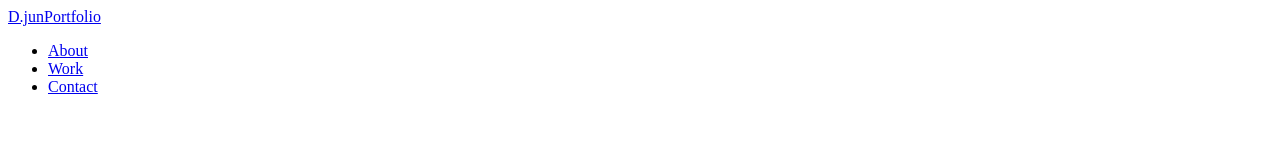
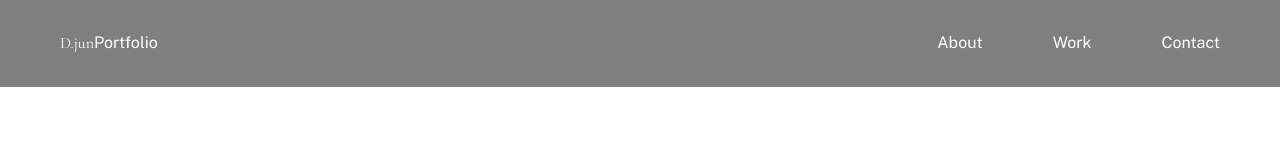
Before and after one commit to UpToMind/portfolio, a plain HTML site: page index.html in a window 1280 px wide. Drawn offline with nearby package versions, Linux system fonts and the light colour scheme.

Commit message:
header 부분 style 완성

```diff
--- /dev/null
+++ b/css/style.css
@@ -0,0 +1,144 @@
+@charset "utf-8";
+@import url("https://fonts.googleapis.com/css2?family=Cormorant+Infant&family=Noto+Sans:ital,wght@0,100..900;1,100..900&family=Public+Sans:ital,wght@0,100..900;1,100..900&display=swap");
+
+* {
+  margin: 0;
+  padding: 0;
+}
+html,
+body,
+div,
+span,
+applet,
+object,
+iframe,
+h1,
+h2,
+h3,
+h4,
+h5,
+h6,
+p,
+blockquote,
+pre,
+a,
+abbr,
+acronym,
+address,
+big,
+cite,
+code,
+del,
+dfn,
+em,
+font,
+img,
+ins,
+kbd,
+q,
+s,
+samp,
+small,
+strike,
+strong,
+sub,
+sup,
+tt,
+var,
+b,
+u,
+i,
+center,
+dl,
+dt,
+dd,
+ol,
+ul,
+li,
+fieldset,
+form,
+label,
+legend,
+table,
+tbody,
+tfoot,
+thead,
+tr,
+th,
+td {
+  margin: 0;
+  padding: 0;
+}
+a {
+  color: inherit;
+  text-decoration: inherit;
+}
+li {
+  list-style: none;
+}
+address,
+em,
+i {
+  font-style: normal;
+}
+button {
+  background: none;
+  border: none;
+}
+img {
+  vertical-align: middle;
+}
+
+.en {
+  font-family: "Public Sans", sans-serif;
+}
+
+.en2 {
+  font-family: "Cormorant Infant", serif;
+}
+
+body {
+  font-family: "Noto Sans", sans-serif;
+  font-size: 16px;
+  line-height: 1.6;
+}
+.wrap {
+  position: relative;
+  margin: 0 auto;
+  overflow: hidden;
+  background: black;
+  color: white;
+}
+
+header {
+  width: 100%;
+  position: fixed;
+  left: 0;
+  top: 0;
+  background: rgba(0, 0, 0, 0.5);
+  z-index: 100;
+  padding: 30px 60px;
+  box-sizing: border-box;
+  display: flex;
+  justify-content: space-between;
+}
+header .logo {
+  color: white;
+}
+header .menuOpen {
+  display: none;
+  transition: 0.3s;
+}
+
+.gnb ul {
+  display: flex;
+  justify-content: space-between;
+}
+
+.gnb ul li {
+  margin-left: 70px;
+}
+
+.gnb ul li a {
+  display: block;
+}
--- a/index.html
+++ b/index.html
@@ -4,6 +4,7 @@
     <meta charset="UTF-8" />
     <meta name="viewport" content="width=device-width, initial-scale=1.0" />
     <title>DJ's Portfolio</title>
+    <link rel="stylesheet" href="./css/style.css" />
   </head>
   <body>
     <div class="wrap">
```
